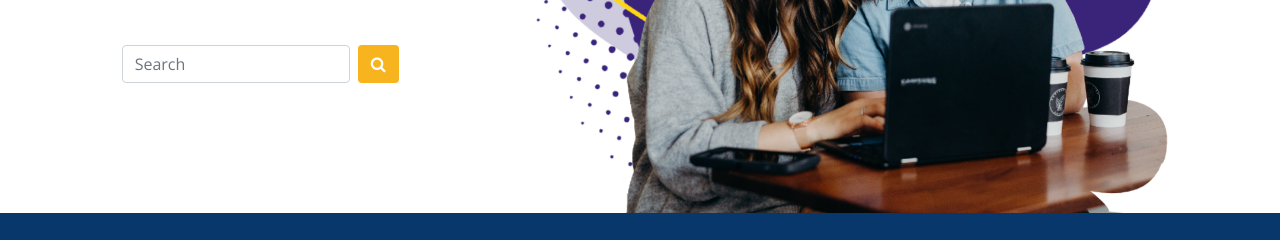
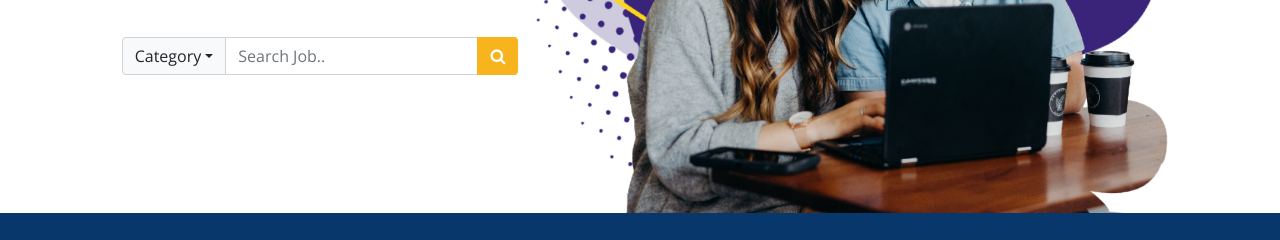
Before and after one commit to junihench/UpdatedHome, a plain HTML site: page index.html in a window 1280 px wide. Shown: the part 415-655 px from the top of the page. Drawn offline with nearby package versions, Linux system fonts and the light colour scheme; files whose address does not match are found by name.

Commit message:
80% polished

```diff
--- a/css/style.css
+++ b/css/style.css
@@ -506,6 +506,11 @@ body.mobile-nav-active #mobile-nav-toggle {
 .intro-btn{
   background-color: #F7B41E;
   color:white;
+}
+
+
+.search-box .btn-light {
+  border: 1px solid #ced4da;
 }
 /* About Section
 --------------------------------*/
--- a/index.html
+++ b/index.html
@@ -73,10 +73,31 @@
             eRSP simplifies the way  applicants can apply for a job in the University of Science and Technology of Southern Philippines
           </h6>
 
-          <form class="form-inline">
+
+          <div class="search-box">
+            <form action="">
+                <div class="input-group mb-3">
+                    <div class="input-group-prepend">
+                        <button class="btn btn-light dropdown-toggle" type="button" data-toggle="dropdown" aria-haspopup="true" aria-expanded="false">Category</button>
+                        <div class="dropdown-menu">
+                          <a class="dropdown-item" href="#">Category One</a>
+                          <a class="dropdown-item" href="#">Category Two</a>
+                          <a class="dropdown-item" href="#">Category Three</a>
+                          <div role="separator" class="dropdown-divider"></div>
+                          <a class="dropdown-item" href="#">Separated Category</a>
+                        </div>
+                    </div>
+                    <input type="text"placeholder="Search Job.." class="form-control" aria-label="Search input with dropdown button">
+                    <div class="input-group-append">
+                        <button class="btn intro-btn" type="button"><i class="fa fa-search" aria-hidden="true"></i></button>
+                    </div>
+                </div>
+            </form>
+        </div>
+          <!-- <form class="form-inline">
             <input class="form-control mr-sm-2" type="search" placeholder="Search" aria-label="Search">
             <button class="btn intro-btn" type="submit"><i class="fa fa-search" aria-hidden="true"></i></button>
-          </form>
+          </form> -->
           </div>
       </div>
     </div>
```
